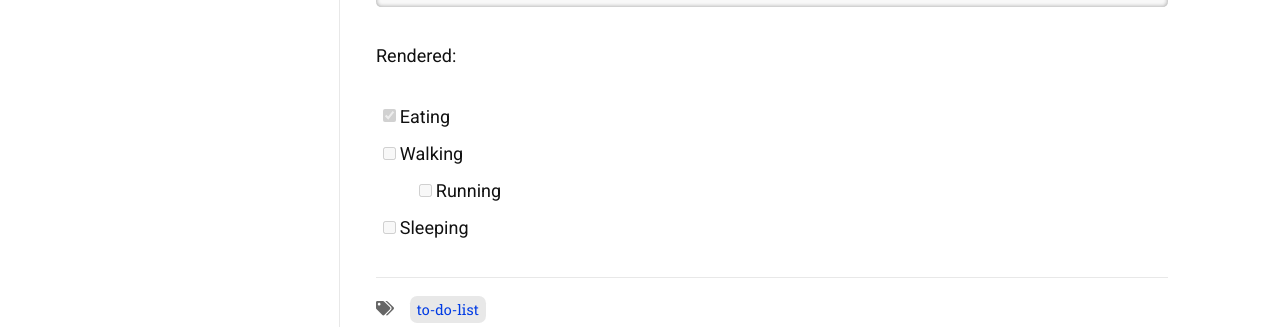
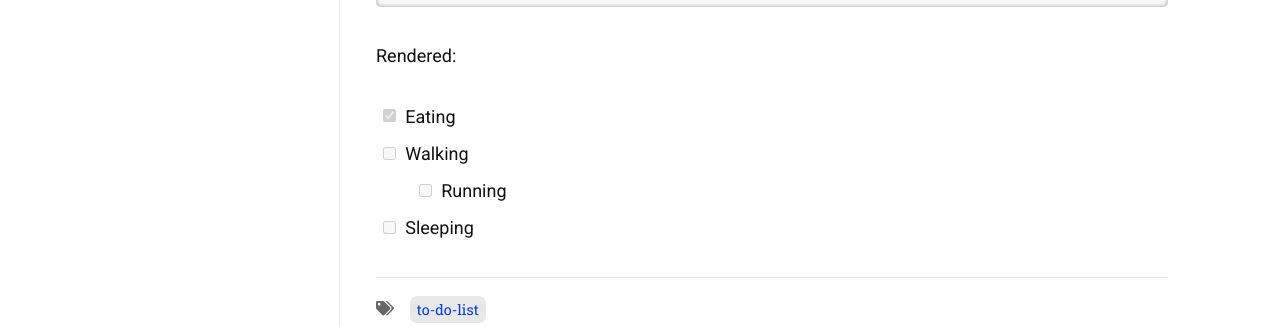
Before and after one commit to zivong/jekyll-theme-hamilton, a Jekyll site: the page built from _posts/2016-01-11-task-item-list.md, in a window 1280 px wide. Shown: the part 598-925 px from the top of the page. Built offline with Jekyll 4.4.1, drawn with Linux system fonts in a browser that asks for light colours; nearby versions of some CDN libraries; some web fonts are replaced; comment, search, counter and statistics services are not loaded.

Commit message:
Adjust margin  of task list item

```diff
--- a/_sass/hamilton/base.scss
+++ b/_sass/hamilton/base.scss
@@ -178,7 +178,7 @@ ul.task-list {
     list-style-type: none;
 
     .task-list-item-checkbox {
-      margin: 0 .2em .25em -1.6em;
+      margin: 0 .5em .25em -1.6em;
       vertical-align: middle;
     }
   }
```
